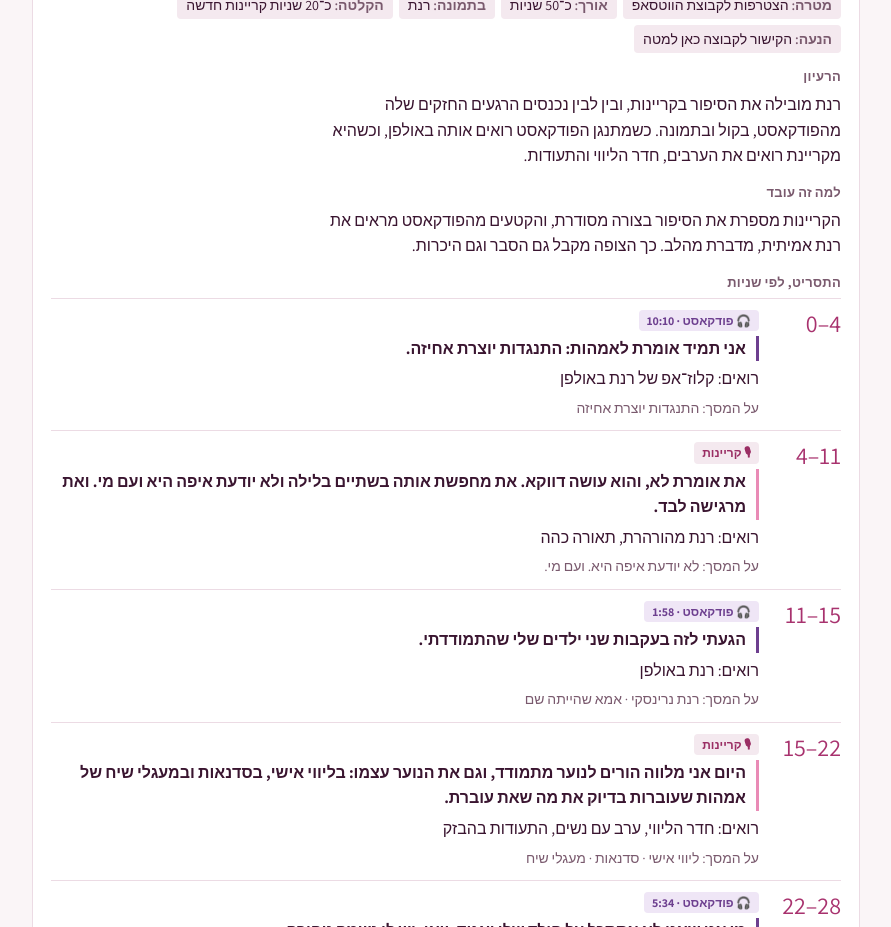
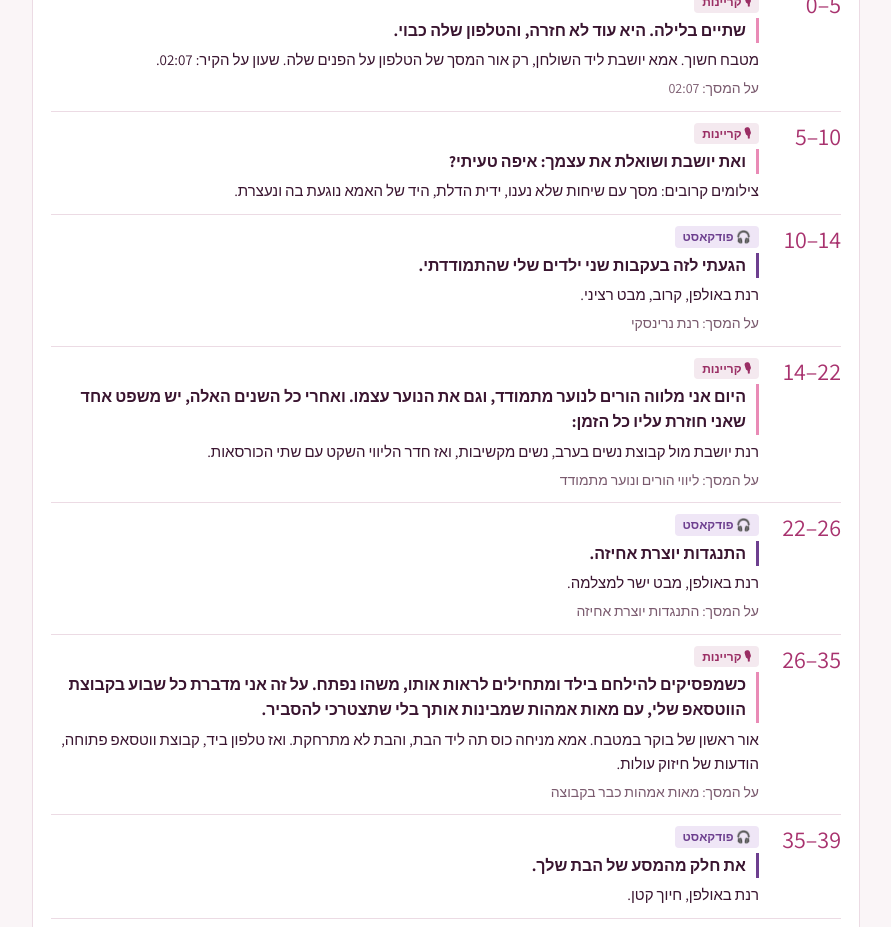
Before and after one commit to tazrim-app/rn-scripts, a plain HTML site: page index.html in a window 1280 px wide. Shown: the part 699-1626 px from the top of the page, without its empty margins (194-1085 px from the left). Drawn offline with Linux system fonts and the light colour scheme; a web font is replaced by a local one.

Commit message:
Rewrite version A, vary visuals, simplify page
Co-Authored-By: Claude Opus 5.5 <noreply@anthropic.com>

```diff
--- a/index.html
+++ b/index.html
@@ -86,144 +86,89 @@ textarea{font:inherit;width:100%;box-sizing:border-box;min-height:74px;border:1.
 .price{background:var(--surface);border:1.5px solid var(--rose);border-radius:6px;padding:16px 18px;display:flex;flex-direction:column;gap:8px}
 .price .amount{font-family:var(--display);font-size:56px;line-height:1;color:var(--accent);font-variant-numeric:tabular-nums}
 .price small{font-family:var(--body);font-size:16px;color:var(--muted);font-weight:600}
+.idea{font-size:17px;color:var(--ink)}.see{font-size:15px;color:var(--ink)}.price{flex-direction:row;flex-wrap:wrap;align-items:center;gap:6px 18px}.price .amount{font-size:44px}
 </style>
 <div class="wrap" dir="rtl" lang="he">
   <header>
     <h1>בעבותות אהבה · סרטון הצטרפות לקבוצה</h1>
-    <p class="sub">רנת, אלה שתי הגרסאות לסרטון שמזמין אמהות להצטרף לקבוצת הווטסאפ. בכל גרסה סמני מאשרת, צריך תיקון או לא מאשרת, ואפשר לכתוב הערה. בסוף הדף יש כפתור ששולח לי את הכול בווטסאפ. יצחק</p>
+    <p class="sub">רנת, אלה שתי הגרסאות לסרטון. בכל אחת אפשר לסמן מאשרת, צריך תיקון או לא מאשרת, ולכתוב הערה. בסוף יש כפתור ששולח לי את התשובות בווטסאפ. יצחק</p>
   </header>
   <section class="notice" aria-labelledby="notice-h">
     <p class="lbl" id="notice-h">זכויות שימוש</p>
     <p>התסריטים, הרעיונות והניסוחים בדף הזה נכתבו על ידי יצחק עמית (AMIT), ונשלחים לעיון ולאישור בלבד. הזכויות בהם שמורות ליצחק עמית. מותר להשתמש בהם רק אם ההפקה נעשית איתו. אם לא ממשיכים בעבודה משותפת, אין להשתמש בתסריטים, להעתיק אותם או להפיק לפיהם סרטון, לבד או עם גורם אחר.</p>
   </section>
-  <div class="bar"><span class="sync" id="prog"></span></div>
-  <h2 class="sec">התסריטים</h2>
-  <div class="legend"><span class="tag vo">🎙 קריינות</span> טקסט חדש שרנת מקליטה <span class="tag pod">🎧 פודקאסט</span> קטע מתוך "חמצן של אמונה", פרק 3</div>
+  <div class="legend"><span class="tag vo">🎙 קריינות</span> רנת מקריינת <span class="tag pod">🎧 פודקאסט</span> רגע מתוך הפודקאסט "חמצן של אמונה"</div>
   <div id="videos" style="display:flex;flex-direction:column;gap:14px"></div>
-  <h2 class="sec">לפני ההפקה</h2>
-  <div id="plan" style="display:flex;flex-direction:column;gap:14px"></div>
-  <h2 class="sec">מחיר</h2>
   <section class="price">
     <div class="amount">₪950 <small>לפני מע״מ</small></div>
-    <p class="p"><b>לסרטון אחד גמור, בגרסה שתבחרו.</b></p>
-    <ul>
-      <li>כתיבת התסריט, כולל שתי הגרסאות לבחירה</li>
-      <li>בחירה וחיתוך של הקטעים מהפודקאסט</li>
-      <li>עריכה, כתוביות, מוזיקה ומסך סיום עם הלוגו</li>
-      <li>שני סבבי תיקונים</li>
-    </ul>
+    <p class="p">סרטון אחד גמור, בגרסה שתבחרו: תסריט, עריכה, כתוביות, מוזיקה ושני סבבי תיקונים.</p>
   </section>
   <section class="summary">
-    <p class="lbl">הערה כללית</p>
-    <textarea id="general" placeholder="כל דבר נוסף שתרצי להגיד" aria-label="הערה כללית"></textarea>
-    <p class="lbl">סיכום לשליחה</p>
-    <p class="p">הסימונים נשמרים במכשיר הזה, כך שאפשר לצאת ולחזור. כשסיימת, שלחי לי את הסיכום.</p>
-    <pre id="sumtxt"></pre>
+    <p class="p" id="prog"></p>
+    <pre id="sumtxt" hidden></pre>
     <div class="btns">
       <a class="copy" id="wa" target="_blank" rel="noopener" style="text-decoration:none;display:inline-flex;align-items:center">שלחי ליצחק בווטסאפ</a>
-      <button class="dbtn" id="copy" type="button">העתק סיכום</button>
+      <button class="dbtn" id="copy" type="button">העתק תשובות</button>
     </div>
-    <p class="scr" style="margin:0">אם כפתור הווטסאפ לא נפתח, לחצי על "העתק סיכום" והדביקי לי בהודעה.</p>
   </section>
   <p class="foot">© יצחק עמית (AMIT). כל הזכויות בתסריטים שמורות. לעיון בלבד.</p>
 </div>
 <script>
-const POD = 'https://www.youtube.com/watch?v=eTai2qVsDqU';
-const DATA = {
- videos:[
-  {id:"a", num:"א", kind_label:"קריינות + פודקאסט", title:"השילוב", goal:"הצטרפות לקבוצת הווטסאפ", len:"כ־50 שניות", cast:"רנת", rec:"כ־20 שניות קריינות חדשה", cta:"הקישור לקבוצה כאן למטה",
-   idea:"רנת מובילה את הסיפור בקריינות, ובין לבין נכנסים הרגעים החזקים שלה מהפודקאסט, בקול ובתמונה. כשמתנגן הפודקאסט רואים אותה באולפן, וכשהיא מקריינת רואים את הערבים, חדר הליווי והתעודות.",
-   why:"הקריינות מספרת את הסיפור בצורה מסודרת, והקטעים מהפודקאסט מראים את רנת אמיתית, מדברת מהלב. כך הצופה מקבל גם הסבר וגם היכרות.",
-   beats:[
-    {t:"0–4",k:"pod",at:"10:10",say:"אני תמיד אומרת לאמהות: התנגדות יוצרת אחיזה.",v:"קלוז־אפ של רנת באולפן",scr:"התנגדות יוצרת אחיזה"},
-    {t:"4–11",k:"vo",say:"את אומרת לא, והוא עושה דווקא. את מחפשת אותה בשתיים בלילה ולא יודעת איפה היא ועם מי. ואת מרגישה לבד.",v:"רנת מהורהרת, תאורה כהה",scr:"לא יודעת איפה היא. ועם מי."},
-    {t:"11–15",k:"pod",at:"1:58",say:"הגעתי לזה בעקבות שני ילדים שלי שהתמודדתי.",v:"רנת באולפן",scr:"רנת נרינסקי · אמא שהייתה שם"},
-    {t:"15–22",k:"vo",say:"היום אני מלווה הורים לנוער מתמודד, וגם את הנוער עצמו: בליווי אישי, בסדנאות ובמעגלי שיח של אמהות שעוברות בדיוק את מה שאת עוברת.",v:"חדר הליווי, ערב עם נשים, התעודות בהבזק",scr:"ליווי אישי · סדנאות · מעגלי שיח"},
-    {t:"22–28",k:"pod",at:"5:34",say:"מי אני שאני לא אסתכל על הילד שלי ואגיד: וואו, יש לו נשמה טהורה.",v:"רנת באולפן",scr:"להסתכל על הנשמה"},
-    {t:"28–31",k:"pod",at:"30:45",say:"גבול זה לא חומה. גבול זה ביטחון.",v:"רנת באולפן, זווית אחרת",scr:"גבול = ביטחון"},
-    {t:"31–40",k:"vo",say:"את הכלים האלה אני נותנת כל שבוע בקבוצת הווטסאפ שלי. יש בה מאות אמהות, יש טיפים, יש תשובות לשאלות, ויש חיבוק. בלי שיפוט.",v:"הערב הגדול סביב השולחן הארוך, נשים מקשיבות",scr:"מאות אמהות כבר בפנים"},
-    {t:"40–44",k:"pod",at:"28:53",say:"את חלק מהמסע של הבת שלך, של הבן שלך.",v:"רנת באולפן, מבט למצלמה",scr:""},
-    {t:"44–50",k:"vo",say:"הקישור לקבוצה כאן למטה. בואי, את לא לבד.",v:"מסך סיום: הלוגו, ורנת בפינה",scr:"הצטרפי לקבוצה ← · בעבותות אהבה · 055-9260941"}
-   ],
-   notes:["מוזיקה רכה ואמהית, פסנתר או מיתרים. המוזיקה יורדת בכל פעם שנכנס קטע מהפודקאסט.","כתוביות על כל הסרטון, כי רוב האנשים צופים בלי קול.","את הקטעים מהפודקאסט חותכים מהפרק המלא ביוטיוב. הזמנים בטבלה הם נקודות פתיחה."]},
-  {id:"b", num:"ב", kind_label:"רק קריינות", title:"הקול של רנת", goal:"הצטרפות לקבוצת הווטסאפ", len:"כ־45 שניות", cast:"רנת", rec:"כ־45 שניות קריינות חדשה", cta:"הקישור לקבוצה כאן למטה",
-   idea:"רנת מקריינת את כל הסרטון, בטון רגוע ואינטימי, כמו שיחה עם חברה. המשפטים החזקים שלה מהפודקאסט נכנסים לטקסט, אבל היא אומרת אותם מחדש. על המסך: צילומי אווירה מהפודקאסט, מהערבים ומחדר הליווי.",
-   why:"סרטון אחיד ונקי, שבו כל מילה כתובה מראש. מתאים אם רוצים שליטה מלאה בניסוח ובקצב.",
-   beats:[
-    {t:"0–4",k:"vo",say:"אמא, יש משפט אחד שאני חוזרת עליו כל יום: התנגדות יוצרת אחיזה.",v:"רנת באולפן, בלי הסאונד של הפודקאסט",scr:"התנגדות יוצרת אחיזה"},
-    {t:"4–10",k:"vo",say:"ככל שתגידי לא, הוא ילך ויעשה את זה דווקא. ואת נשארת ערה בלילה, מחכה לשמוע את המפתח בדלת.",v:"רנת מהורהרת, תאורה כהה",scr:"מחכה לשמוע את המפתח בדלת"},
-    {t:"10–17",k:"vo",say:"אני יודעת איך זה מרגיש. הגעתי לתחום הזה בעקבות שניים מהילדים שלי. אז רק ראיתי את עצמי: את הכעס, את הבושה. לא ראיתי אותם.",v:"רנת באולפן, רגע שקט",scr:"אמא שהייתה שם"},
-    {t:"17–25",k:"vo",say:"היום אני מלווה הורים לנוער מתמודד, וגם את הנוער עצמו. ואני מלמדת להסתכל על הנשמה, לא על החצאית, לא על התספורת. כי גבול זה לא חומה. גבול זה ביטחון.",v:"חדר הליווי, רנת מדברת מול נשים, התעודות",scr:"להסתכל על הנשמה · גבול = ביטחון"},
-    {t:"25–35",k:"vo",say:"בקבוצת הווטסאפ שלי יש כבר מאות אמהות. כל שבוע אני מעלה כלים וטיפים, ועונה על שאלות שאת מתביישת לשאול בקול. בלי שיפוט, רק חיבוק וכלים.",v:"הערב הגדול, נשים צוחקות ומקשיבות",scr:"מאות אמהות כבר בפנים"},
-    {t:"35–45",k:"vo",say:"את לא צריכה לעבור את זה לבד. הקישור לקבוצה כאן למטה. בואי.",v:"רנת למצלמה, ואז מסך הסיום עם הלוגו",scr:"הצטרפי לקבוצה ← · בעבותות אהבה · 055-9260941"}
-   ],
-   notes:["הקלטה בחדר שקט מספיקה, גם בטלפון. כדאי להקליט שתיים או שלוש פעמים כל משפט.","מוזיקה רכה לאורך כל הסרטון.","כתוביות על כל הסרטון."]}
- ],
- plan:[
-  {id:"p1", title:"מה צריך מרנת", intro:"כדי לסגור את התסריט הסופי ולהתחיל לערוך.", groups:[
-   {h:"פרטים", rows:["הקישור לקבוצת הווטסאפ, והאם ההצטרפות בחינם","כמה אמהות יש בקבוצה היום. בתסריט כתוב \"מאות אמהות\". אם זה בערך 150, נכתוב \"כבר 150 אמהות\"","אישור שמותר להזכיר בסרטון את הסיפור על שני הילדים","איפה הסרטון יעלה: סטטוס, פייסבוק, אינסטגרם, ממומן"]},
-   {h:"הקלטה", rows:["גרסה א': כ־20 שניות קריינות","גרסה ב': כ־45 שניות קריינות","כדאי להקליט את שתי הגרסאות באותו מפגש, ואז אפשר להריץ את שתיהן בפרסום ולבדוק איזו עובדת טוב יותר"]}
+const DATA = {videos:[
+ {id:"a", num:"א", kind:"קריינות ורגעים מהפודקאסט", title:"משתיים בלילה עד הבוקר", len:"כ־45 שניות",
+  idea:"הסרטון עובר מלילה לבוקר. הוא נפתח באמא שמחכה במטבח החשוך, וממשיך דרך הסיפור של רנת והכלים שלה. בסוף מגיע בוקר: הבת חוזרת הביתה, ויש חיבוק. רנת מספרת בקריינות, ושלושה רגעים קצרים מהפודקאסט נכנסים בדיוק במקומות הנכונים.",
+  beats:[
+   {t:"0–5",k:"vo",say:"שתיים בלילה. היא עוד לא חזרה, והטלפון שלה כבוי.",v:"מטבח חשוך. אמא יושבת ליד השולחן, רק אור המסך של הטלפון על הפנים שלה. שעון על הקיר: 02:07.",scr:"02:07"},
+   {t:"5–10",k:"vo",say:"ואת יושבת ושואלת את עצמך: איפה טעיתי?",v:"צילומים קרובים: מסך עם שיחות שלא נענו, ידית הדלת, היד של האמא נוגעת בה ונעצרת.",scr:""},
+   {t:"10–14",k:"pod",say:"הגעתי לזה בעקבות שני ילדים שלי שהתמודדתי.",v:"רנת באולפן, קרוב, מבט רציני.",scr:"רנת נרינסקי"},
+   {t:"14–22",k:"vo",say:"היום אני מלווה הורים לנוער מתמודד, וגם את הנוער עצמו. ואחרי כל השנים האלה, יש משפט אחד שאני חוזרת עליו כל הזמן:",v:"רנת יושבת מול קבוצת נשים בערב, נשים מקשיבות, ואז חדר הליווי השקט עם שתי הכורסאות.",scr:"ליווי הורים ונוער מתמודד"},
+   {t:"22–26",k:"pod",say:"התנגדות יוצרת אחיזה.",v:"רנת באולפן, מבט ישר למצלמה.",scr:"התנגדות יוצרת אחיזה"},
+   {t:"26–35",k:"vo",say:"כשמפסיקים להילחם בילד ומתחילים לראות אותו, משהו נפתח. על זה אני מדברת כל שבוע בקבוצת הווטסאפ שלי, עם מאות אמהות שמבינות אותך בלי שתצטרכי להסביר.",v:"אור ראשון של בוקר במטבח. אמא מניחה כוס תה ליד הבת, והבת לא מתרחקת. ואז טלפון ביד, קבוצת ווטסאפ פתוחה, הודעות של חיזוק עולות.",scr:"מאות אמהות כבר בקבוצה"},
+   {t:"35–39",k:"pod",say:"את חלק מהמסע של הבת שלך.",v:"רנת באולפן, חיוך קטן.",scr:""},
+   {t:"39–45",k:"vo",say:"בואי להצטרף. הקישור כאן למטה. את לא לבד.",v:"הדלת נפתחת בבוקר, הבת נכנסת, והאמא מחבקת אותה. מעבר למסך הסיום עם הלוגו.",scr:"הצטרפי לקבוצה ← · בעבותות אהבה"}
   ]},
-  {id:"p2", title:"החומרים שישמשו בסרטון", intro:"מהתיקייה ששלחתן, ומהפרק השלישי של הפודקאסט ביוטיוב.", groups:[
-   {h:"צילומים", rows:["פודקאסט: רנת באולפן (הסרטונים מספטמבר ומנובמבר, והקליפים עם הכתוביות)","ערבים ומעגלי שיח: הסרטונים מיולי והתמונות והסרטונים ממאי","חדר הליווי, סט האולפן עם הלוגו, התעודות, הלוגו של בעבותות אהבה"]},
-   {h:"לוודא", rows:["מה זה \"טריילר נבחרת לחיות\", והאם להשתמש בו","האם יש קובץ מלא של פרק 3 באיכות גבוהה (עדיף על הורדה מיוטיוב)"]}
+ {id:"b", num:"ב", kind:"רק קריינות", title:"הקול של רנת", len:"כ־45 שניות",
+  idea:"רנת מקריינת את כל הסרטון בטון רגוע, כמו שיחה עם חברה. התמונה מתחלפת כל הזמן: לילה בבית, רגעים בין אמא לבת, הערבים והחדר של רנת, ורק מעט מהאולפן.",
+  beats:[
+   {t:"0–4",k:"vo",say:"אמא, יש משפט אחד שאני חוזרת עליו כל יום: התנגדות יוצרת אחיזה.",v:"רנת קרוב, מבט למצלמה.",scr:"התנגדות יוצרת אחיזה"},
+   {t:"4–10",k:"vo",say:"ככל שתגידי לא, הוא ילך ויעשה את זה דווקא. ואת נשארת ערה בלילה, מחכה לשמוע את המפתח בדלת.",v:"דלת של חדר נטרקת. אחר כך לילה: אמא ליד החלון, ומפתחות על השולחן בכניסה.",scr:"מחכה לשמוע את המפתח בדלת"},
+   {t:"10–17",k:"vo",say:"אני יודעת איך זה מרגיש. הגעתי לתחום הזה בעקבות שניים מהילדים שלי. אז רק ראיתי את עצמי: את הכעס, את הבושה. לא ראיתי אותם.",v:"רנת מהורהרת. ידיים מדפדפות באלבום תמונות ישן של ילדים קטנים.",scr:"אמא שהייתה שם"},
+   {t:"17–25",k:"vo",say:"היום אני מלווה הורים לנוער מתמודד, וגם את הנוער עצמו. ואני מלמדת להסתכל על הנשמה, לא על החצאית, לא על התספורת. כי גבול זה לא חומה. גבול זה ביטחון.",v:"נערה מצולמת מאחור, שיער ועגילים. המבט של האמא עליה מתרכך. ואז רנת בחדר הליווי מול אמא.",scr:"להסתכל על הנשמה"},
+   {t:"25–35",k:"vo",say:"בקבוצת הווטסאפ שלי יש כבר מאות אמהות. כל שבוע אני מעלה כלים וטיפים, ועונה על שאלות שאת מתביישת לשאול בקול. בלי שיפוט, רק חיבוק וכלים.",v:"ערב של נשים סביב שולחן, צחוק. אחר כך יד של אמא גוללת בקבוצת הווטסאפ במטבח.",scr:"מאות אמהות כבר בקבוצה"},
+   {t:"35–45",k:"vo",say:"את לא צריכה לעבור את זה לבד. הקישור לקבוצה כאן למטה. בואי.",v:"בוקר. אמא ובת על הספה, הבת מניחה ראש על הכתף. מעבר למסך הסיום עם הלוגו.",scr:"הצטרפי לקבוצה ← · בעבותות אהבה"}
   ]}
- ]
-};
+]};
 const LABEL = {pending:'עוד לא סומן', approved:'מאושר', fix:'צריך תיקון', rejected:'לא מאושר'};
-const KEY='rn-client-r1';
-const items = [...DATA.videos.map(v=>({id:v.id, name:'גרסה '+v.num+': '+v.title})), ...DATA.plan.map(p=>({id:p.id, name:p.title}))];
-const state = {general:''}; items.forEach(i=>state[i.id]={status:'pending', note:''});
-try{ const s=JSON.parse(localStorage.getItem(KEY)||'null'); if(s){ items.forEach(i=>{ if(s[i.id]&&LABEL[s[i.id].status]) state[i.id]={status:s[i.id].status, note:String(s[i.id].note||'')}; }); state.general=String(s.general||''); } }catch(e){}
+const KEY='rn-client-r2';
+const state = {}; DATA.videos.forEach(v=>state[v.id]={status:'pending', note:''});
+try{ const s=JSON.parse(localStorage.getItem(KEY)||'null'); if(s){ DATA.videos.forEach(v=>{ if(s[v.id]&&LABEL[s[v.id].status]) state[v.id]={status:s[v.id].status, note:String(s[v.id].note||'')}; }); } }catch(e){}
 const el=(tag,cls,txt)=>{const e=document.createElement(tag); if(cls)e.className=cls; if(txt!=null)e.textContent=txt; return e;};
 function store(){ try{ localStorage.setItem(KEY, JSON.stringify(state)); }catch(e){} }
-function list(arr){ const u=el('ul'); arr.forEach(x=>u.append(el('li',null,x))); return u; }
-function block(label,node){ const d=el('div'); d.append(el('p','lbl',label), node); return d; }
-function decide(id){
+function card(v){
+  const id=v.id, c=el('article','card'); c.id='card-'+id;
+  const h=el('button','head'); h.type='button'; h.setAttribute('aria-expanded','true');
+  h.append(el('div','num',v.num));
+  const ht=el('div','ht'); ht.append(el('div','kind','גרסה '+v.num+' · '+v.kind+' · '+v.len), el('div','title',v.title)); h.append(ht);
+  const pill=el('span','pill'); pill.id='pill-'+id; h.append(pill);
+  h.onclick=()=>{ const cl=c.classList.toggle('closed'); h.setAttribute('aria-expanded',String(!cl)); };
+  const b=el('div','body'); b.append(el('p','p idea',v.idea));
+  const beats=el('div','beats');
+  v.beats.forEach(x=>{ const r=el('div','beat'); r.append(el('div','time',x.t));
+    const bd=el('div','bd');
+    bd.append(el('span','tag '+x.k, x.k==='pod'?'🎧 פודקאסט':'🎙 קריינות'));
+    bd.append(el('p','say'+(x.k==='pod'?' pod':''), x.say));
+    bd.append(el('p','see',x.v));
+    if(x.scr) bd.append(el('p','scr','על המסך: '+x.scr));
+    r.append(bd); beats.append(r); });
+  b.append(beats);
   const d=el('div','decide'), btns=el('div','btns');
-  const ta=el('textarea'); ta.id='note-'+id; ta.placeholder='מה לתקן? אפשר לכתוב כאן כל הערה.'; ta.setAttribute('aria-label','הערה'); ta.value=state[id].note;
+  const ta=el('textarea'); ta.id='note-'+id; ta.placeholder='הערות לגרסה הזאת'; ta.setAttribute('aria-label','הערה'); ta.value=state[id].note;
   [['approved','מאשרת'],['fix','צריך תיקון'],['rejected','לא מאשרת']].forEach(([s,t])=>{
     const bt=el('button','dbtn '+s,t); bt.type='button'; bt.id='btn-'+id+'-'+s;
     bt.onclick=()=>{ state[id].status = state[id].status===s ? 'pending' : s; store(); paint(id); if(s!=='approved'&&state[id].status===s) ta.focus(); };
     btns.append(bt); });
   ta.oninput=()=>{ state[id].note=ta.value; store(); summary(); };
-  d.append(btns,ta); return d;
-}
-function shell(id,num,kind,title,body){
-  const c=el('article','card'); c.id='card-'+id;
-  const h=el('button','head'); h.type='button'; h.setAttribute('aria-expanded','true');
-  h.append(el('div','num',num));
-  const ht=el('div','ht'); ht.append(el('div','kind',kind), el('div','title',title)); h.append(ht);
-  const pill=el('span','pill'); pill.id='pill-'+id; h.append(pill);
-  h.onclick=()=>{ const cl=c.classList.toggle('closed'); h.setAttribute('aria-expanded',String(!cl)); };
-  c.append(h, body, decide(id)); return c;
-}
-function videoCard(v){
-  const b=el('div','body'), m=el('div','meta');
-  [['מטרה',v.goal],['אורך',v.len],['בתמונה',v.cast],['הקלטה',v.rec],['הנעה',v.cta]].forEach(([k,val])=>{
-    const s=el('span'); s.append(el('b',null,k+': '), document.createTextNode(val)); m.append(s); });
-  b.append(m, block('הרעיון', el('p','p',v.idea)), block('למה זה עובד', el('p','p',v.why)));
-  const beats=el('div','beats');
-  v.beats.forEach(x=>{ const r=el('div','beat'); r.append(el('div','time',x.t));
-    const bd=el('div','bd');
-    bd.append(el('span','tag '+x.k, x.k==='pod' ? '🎧 פודקאסט · '+x.at : '🎙 קריינות'));
-    bd.append(el('p','say'+(x.k==='pod'?' pod':''), x.say));
-    if(x.v) bd.append(el('p','see','רואים: '+x.v));
-    if(x.scr) bd.append(el('p','scr','על המסך: '+x.scr));
-    r.append(bd); beats.append(r); });
-  b.append(block('התסריט, לפי שניות', beats), block('הערות הפקה', list(v.notes)));
-  if(v.beats.some(x=>x.k==='pod')){
-    const w=el('div','verify'); w.append(el('p','lbl','הקטעים מהפודקאסט'));
-    const p=el('p','p'); p.append(document.createTextNode('כל הקטעים מהפרק "להתמודד עם המתמודד". אפשר לשמוע כל אחד בזמן שמסומן לידו: '));
-    const a=el('a',null,'לפרק ביוטיוב'); a.href=POD; a.target='_blank'; a.rel='noopener'; p.append(a);
-    w.append(p); b.append(w);
-  }
-  return shell(v.id, v.num, 'גרסה '+v.num+' · '+v.kind_label, v.title, b);
-}
-function planCard(p,i){
-  const b=el('div','body'); b.append(el('p','p',p.intro));
-  p.groups.forEach(g=>{ const u=list(g.rows); u.className='rows'; b.append(block(g.h,u)); });
-  return shell(p.id, String(i+1), 'לפני ההפקה', p.title, b);
+  d.append(btns,ta); c.append(h,b,d); return c;
 }
 function paint(id){
   const s=state[id].status, pill=document.getElementById('pill-'+id); pill.className='pill '+s; pill.textContent=LABEL[s];
@@ -231,24 +176,21 @@ function paint(id){
   summary();
 }
 function summary(){
-  const lines=['בעבותות אהבה, סרטון הצטרפות לקבוצה – התשובות של רנת:',''];
-  items.forEach(i=>{ const s=state[i.id]; lines.push(i.name+' — '+LABEL[s.status]+(s.note.trim()?(' — '+s.note.trim()):'')); });
-  if(state.general.trim()) lines.push('', 'הערה כללית: '+state.general.trim());
+  const lines=['בעבותות אהבה – התשובות של רנת:',''];
+  DATA.videos.forEach(v=>{ const s=state[v.id]; lines.push('גרסה '+v.num+' ('+v.title+') — '+LABEL[s.status]+(s.note.trim()?(' — '+s.note.trim()):'')); });
   const txt=lines.join('\n');
   document.getElementById('sumtxt').textContent=txt;
   document.getElementById('wa').href='https://wa.me/?text='+encodeURIComponent(txt);
   const done=DATA.videos.filter(v=>state[v.id].status!=='pending').length;
-  document.getElementById('prog').textContent='סימנת '+done+' מתוך '+DATA.videos.length+' גרסאות';
+  document.getElementById('prog').textContent= done ? 'סימנת '+done+' מתוך '+DATA.videos.length+' גרסאות. כשסיימת, שלחי לי.' : 'אחרי שתסמני, שלחי לי את התשובות.';
 }
-const V=document.getElementById('videos'), P=document.getElementById('plan');
-DATA.videos.forEach(v=>V.append(videoCard(v))); DATA.plan.forEach((p,i)=>P.append(planCard(p,i)));
-items.forEach(i=>paint(i.id));
-const g=document.getElementById('general'); g.value=state.general; g.oninput=()=>{ state.general=g.value; store(); summary(); };
+const V=document.getElementById('videos'); DATA.videos.forEach(v=>V.append(card(v)));
+DATA.videos.forEach(v=>paint(v.id));
 document.getElementById('copy').onclick=async()=>{
   const pre=document.getElementById('sumtxt'), btn=document.getElementById('copy');
   try{ await navigator.clipboard.writeText(pre.textContent); btn.textContent='הועתק'; }
-  catch(e){ const r=document.createRange(); r.selectNodeContents(pre); const s=getSelection(); s.removeAllRanges(); s.addRange(r); btn.textContent='סומן. אפשר להעתיק'; }
-  setTimeout(()=>btn.textContent='העתק סיכום',2500);
+  catch(e){ pre.hidden=false; const r=document.createRange(); r.selectNodeContents(pre); const s=getSelection(); s.removeAllRanges(); s.addRange(r); btn.textContent='סומן. אפשר להעתיק'; }
+  setTimeout(()=>btn.textContent='העתק תשובות',2500);
 };
 </script>
 </body></html>
```
